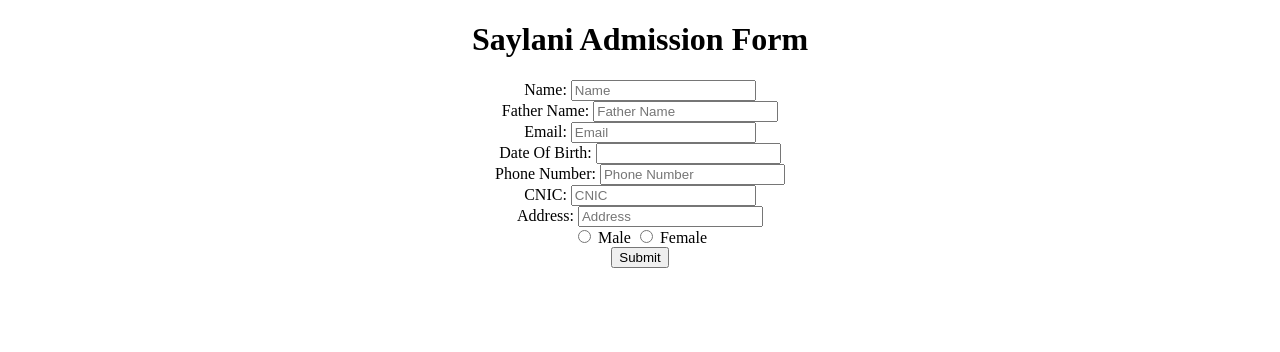
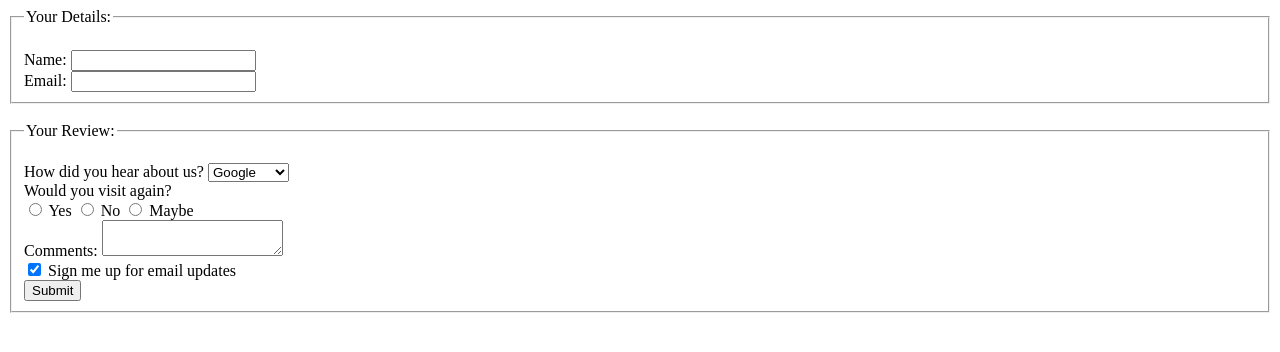
Before and after one commit to Rafay5911/Noman-Assigment-Saylani, a plain HTML site: page index.html in a window 1280 px wide. Drawn offline with Linux system fonts and the light colour scheme.

Commit message:
Book Assigment

```diff
--- a/index.html
+++ b/index.html
@@ -6,41 +6,44 @@
     <title>Document</title>
 </head>
 <body>
-    <center>
-    <h1>Saylani Admission Form</h1>
-    <label for="user name">Name:
-    </label>
-    <input type="text" id="user name" placeholder="Name" required>
+    <fieldset>
+       <legend> Your Details:</legend>
+        <br>
+        <label for="user name">Name:</label>
+        <input type="text" id="user name">
+        <br>
+        <label for="user email">Email:</label>
+        <input type="text" id="user email">
+    </fieldset>
     <br>
-    <label for="user father name">Father Name:
-    </label>
-    <input type="text" id="user father name" placeholder="Father Name" required>
-    <br>
-    <label for="Email"> Email:
-    </label>
-    <input type="text" id="Email" placeholder="Email" >
-    <br>
-    <label for="user date of birth">Date Of Birth: </label>
-    <input type="Date of Birth">
-    <br>
-    <label for="Phone Number">Phone Number:
-    </label>
-    <input type="text" id="Phone Number" placeholder="Phone Number" requird>
-    <br>
-    <label for=" user CNIC">CNIC:
-    </label>
-    <input type="text" id="user CNIC" placeholder="CNIC" required>
-    <br>
-    <label for="Address">Address:
-    </label>
-    <input type="text" id="Address" placeholder="Address">
-    <br>
-    <input type="radio" name="gender" value="Male">
-    <label for="Male">Male</label>
-    <input type="radio" name="gender" value="Female">
-    <label for="female">Female</label>
-    <br>
-    <button type="submit">Submit</button>
-    </center>
+    <fieldset>
+        <legend>Your Review:</legend>
+        <br>
+        How did you hear about us?
+        <select>
+            <option value="Google">Google</option>
+            <option value="Youtube">Youtube</option>
+            <option value="Facebook">Facebook</option>
+        </select>
+        <br>
+        Would you visit again?
+        <br>
+        <input type="radio" id="gender">
+        <label for="gender">Yes</label>
+        <input type="radio" id="gender">
+        <label for="gender">No</label>
+        <input type="radio" id="gender">
+        <label for="gender">Maybe</label>
+        <br>
+        <label for="user comment">Comments:</label>
+        <textarea name="Comment" id="user comment"></textarea>
+        <br>
+        <label>
+           <input type="checkbox" name="subscribe" checked="checked" />
+         Sign me up for email updates
+        </label>
+        <br>
+        <input type="Submit" id="Submit "/>
+        </fieldset>
 </body>
 </html>
```
